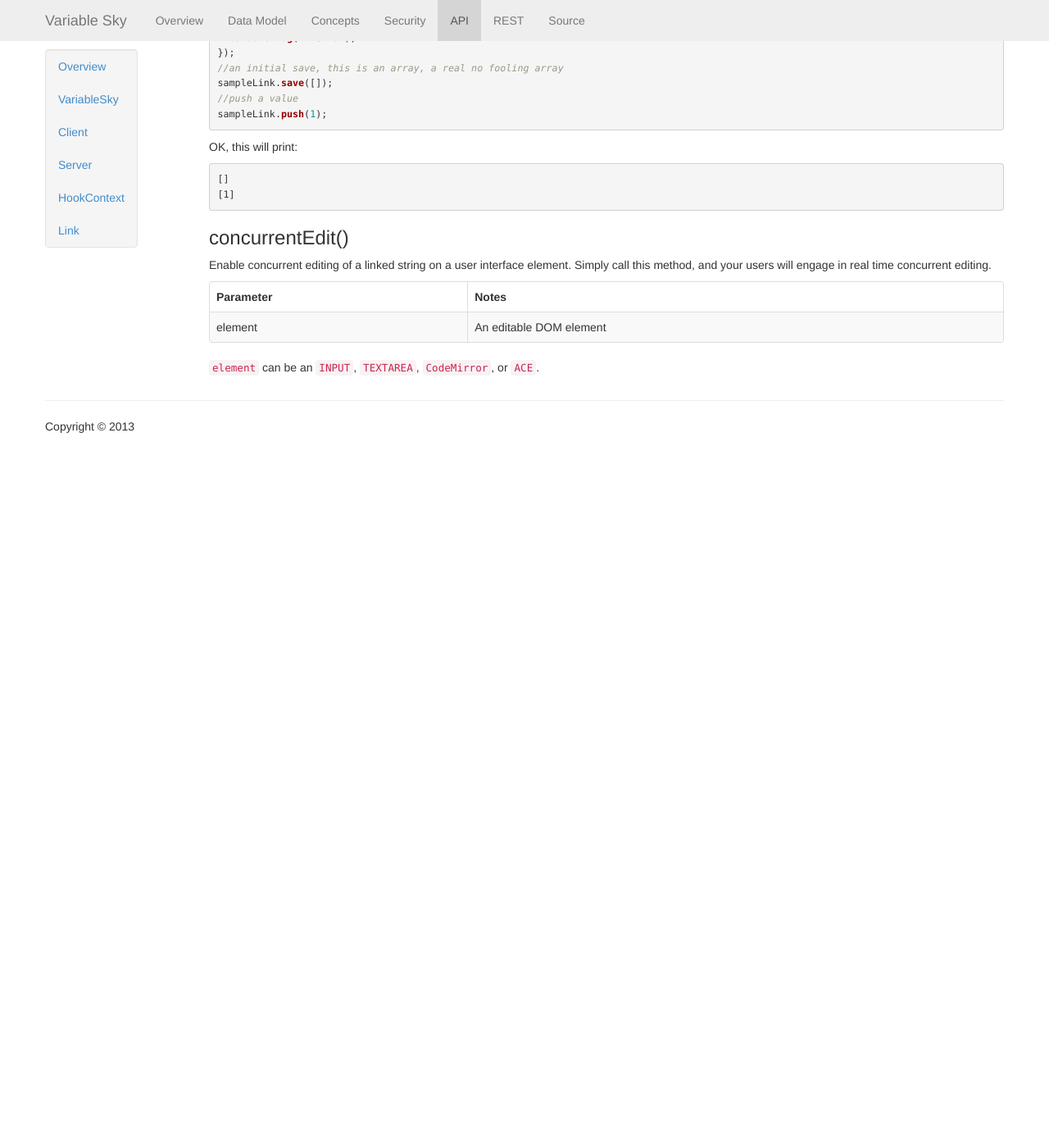
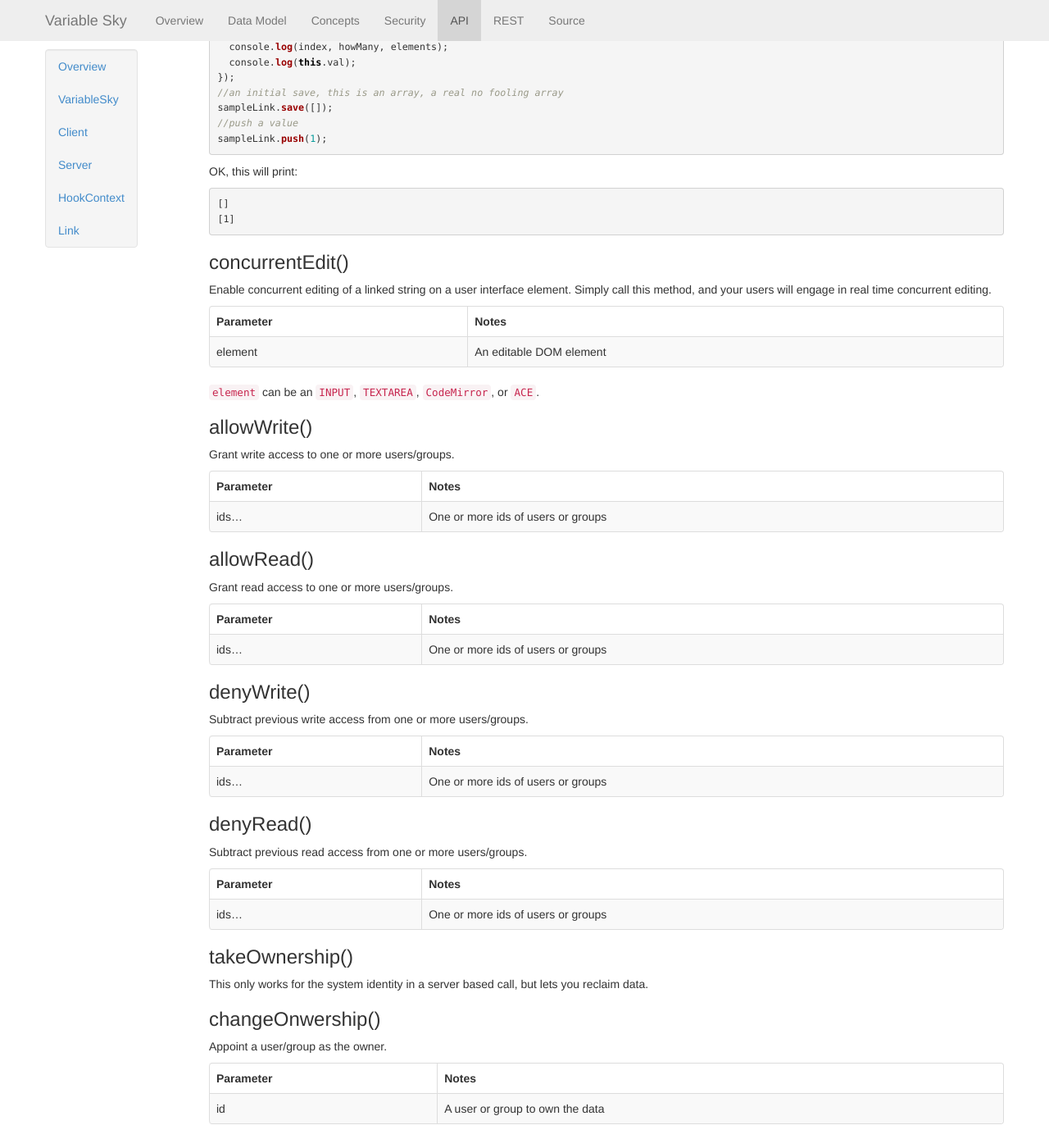
Before and after one commit to wballard/VariableSky, a Jekyll site: the page built from api.markdown, in a window 1280 px wide and 1400 px high, scrolled down 9306 px. Shown: the whole window at 82% size. Built offline with Jekyll 4.4.1, drawn with Linux system fonts in a browser that asks for light colours; Markdown is read by kramdown in place of the engine named in the settings; before the commit the page ends 9846 px from its top, so only the background shows below that; some of the changed text lies outside the part shown.

Commit message:
security notes

```diff
--- a/api.markdown
+++ b/api.markdown
@@ -360,6 +360,8 @@ When you call `link`, you get a `Link`. This object maintains the
 connection to data in Variable Sky, so you need to hang on to
 it in order to have snapshots update automatically.
 
+All `Link` methods return `this` so you can chain.
+
 ### href
 The `Link` is to this `href` path. Used for self reference.
 
@@ -528,3 +530,42 @@ time concurrent editing.
 |element|An editable DOM element|
 
 `element` can be an `INPUT`, `TEXTAREA`, `CodeMirror`, or `ACE`.
+
+### allowWrite()
+Grant write access to one or more users/groups.
+
+|Parameter|Notes|
+|---------|-----|
+|ids...|One or more ids of users or groups|
+
+### allowRead()
+Grant read access to one or more users/groups.
+
+|Parameter|Notes|
+|---------|-----|
+|ids...|One or more ids of users or groups|
+
+### denyWrite()
+Subtract previous write access from one or more users/groups.
+
+|Parameter|Notes|
+|---------|-----|
+|ids...|One or more ids of users or groups|
+
+### denyRead()
+Subtract previous read access from one or more users/groups.
+
+|Parameter|Notes|
+|---------|-----|
+|ids...|One or more ids of users or groups|
+
+### takeOwnership()
+This only works for the system identity in a server based call, but lets
+you reclaim data.
+
+### changeOnwership()
+Appoint a user/group as the owner.
+
+|Parameter|Notes|
+|---------|-----|
+|id|A user or group to own the data|
```
Also changed, not shown: security.markdown (+25 -2 lines).
